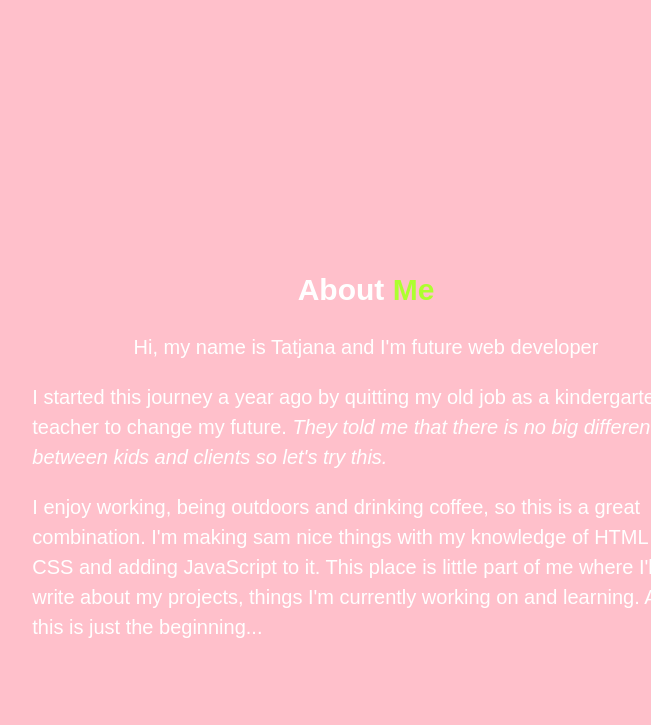
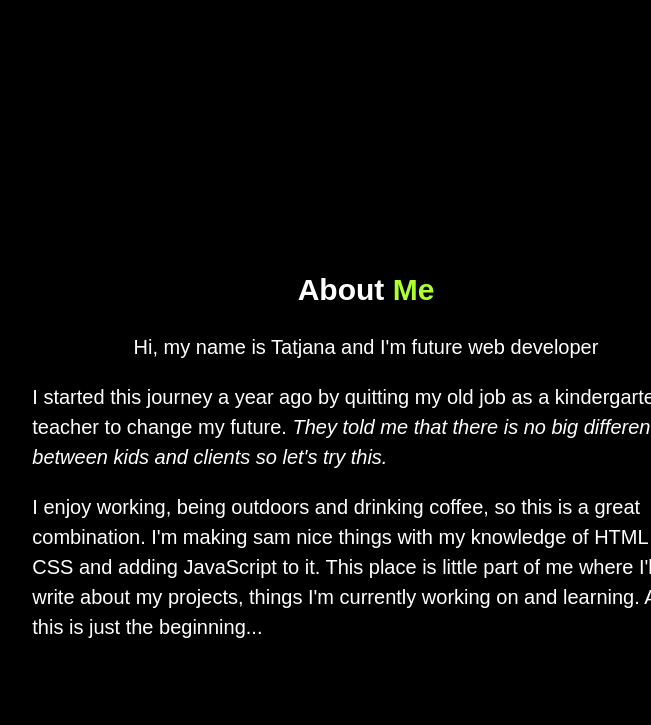
Before and after one commit to TackoBracko/my-site, a plain HTML site: page index.html in a window 1280 px wide. Shown: the part 533-1258 px from the top of the page, without its empty margins (274-925 px from the left). Drawn offline with Linux system fonts and the light colour scheme.

Commit message:
change background color

```diff
--- a/main.css
+++ b/main.css
@@ -10,7 +10,7 @@ html {
 
 body{
     font-family:sans-serif;
-    background-color: pink;
+    background-color: black;
     color:white;
     line-height: 1.5;
 }
```
